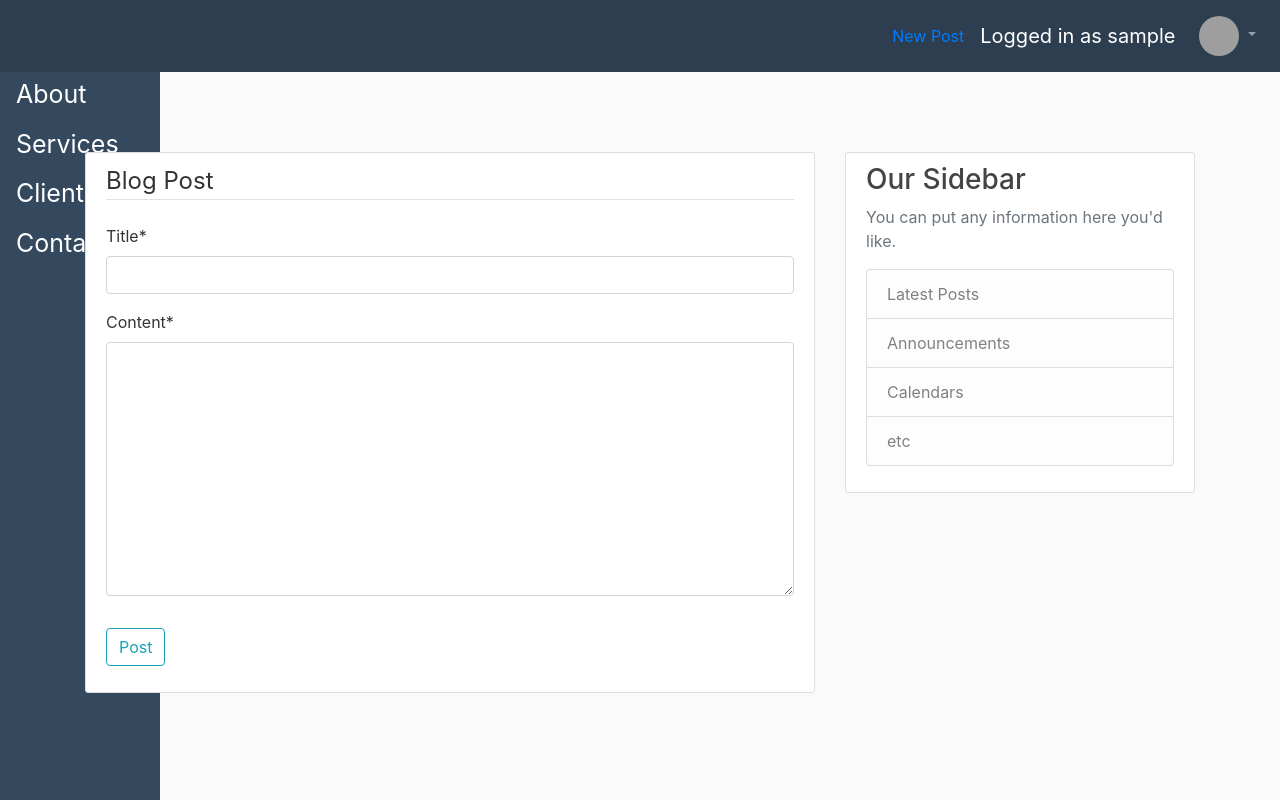
After one commit to altinthaqi/e-ditari, a Django app: page /post/new/ in a window 1280 px wide. The commit adds this page. Run offline with Django 3.2, Linux system fonts and the light colour scheme; the visitor is signed in with stand-in values (Sample User, id 1); some libraries are stand-ins or nearby versions; grey boxes are pictures that could not be loaded.

Commit message:
Users can now post, update or delete posts from front

```diff
--- a/django_project/settings.py
+++ b/django_project/settings.py
@@ -33,6 +33,7 @@ ALLOWED_HOSTS = []
 # Application definition
 
 INSTALLED_APPS = [
+    'crispy_forms',
     'editari.apps.EditariConfig',
     'django.contrib.admin',
     'django.contrib.auth',
--- a/editari/models.py
+++ b/editari/models.py
@@ -4,6 +4,7 @@ from django.contrib.auth.models import User
 from django.db.models.signals import post_save
 from django.dispatch import receiver
 from django.utils.html import format_html
+from django.urls import reverse
 
 class Newsletter(models.Model):
     email = models.EmailField(max_length=254, unique=True)
@@ -20,6 +21,9 @@ class Post(models.Model):
 
     def __str__(self):
         return self.title
+    def get_absolute_url(self):
+        return reverse('post-detail', kwargs={'pk': self.pk})
+
 class Profile(models.Model):
     user = models.OneToOneField(User, on_delete=models.CASCADE)
     birth_date = models.DateField(null=True, blank=True)
--- a/editari/templates/editari/base.html
+++ b/editari/templates/editari/base.html
@@ -16,6 +16,7 @@
 </head>
 <body>
   <nav class="navbar navbar-dark navbar-expand-sm">
+    <a class="nav-item nav-link" href="{% url 'post-create' %}"> New Post </a>
     <a class="navbar-brand" href="#">Logged in as {{ user.username }}</a>
     <button class="navbar-toggler" type="button" data-toggle="collapse" data-target="#navbar-list-4" aria-controls="navbarNav" aria-expanded="false" aria-label="Toggle navigation">
       <span class="navbar-toggler-icon"></span>
--- a/editari/templates/editari/blogs.html
+++ b/editari/templates/editari/blogs.html
@@ -7,7 +7,7 @@
             <a class="mr-2" href="#">{{ post.author }}</a>
             <small class="text-muted">{{ post.date_posted|date:"F d, Y" }}</small>
           </div>
-          <h2><a class="article-title" href="#">{{ post.title }}</a></h2>
+          <h2><a class="article-title" href="{% url 'post-detail' post.id %}">{{ post.title }}</a></h2>
           <p class="article-content">{{ post.content }}</p>
           <a href="#"><i class="fas fa-thumbtack"></i></a>
         </div>
--- /dev/null
+++ b/editari/templates/editari/post_form.html
@@ -0,0 +1,16 @@
+{% extends "editari/base.html" %}
+{% load crispy_forms_tags %}
+{% block content %}
+    <div class="content-section">
+        <form method="POST">
+            {% csrf_token %}
+            <fieldset class="form-group">
+                <legend class="border-bottom mb-4">Blog Post</legend>
+                {{ form|crispy }}
+            </fieldset>
+            <div class="form-group">
+                <button class="btn btn-outline-info" type="submit">Post</button>
+            </div>
+        </form>
+    </div>
+{% endblock content %}
--- a/editari/urls.py
+++ b/editari/urls.py
@@ -2,12 +2,17 @@ from django.urls import path
 from . import views
 from django.contrib import admin
 from django.contrib.auth import views as auth_views
+from .views import PostListView, PostDetailView, PostCreateView, PostUpdateView, PostDeleteView
 
 urlpatterns = [
     path('', views.index, name='index'),
     path('staff-register', views.staff_register, name='staff-register'),
     path('parent-register', views.parent_register, name='parent-register'),
     path('student-register', views.student_register, name='student-register'),
-    path('home', views.blogs, name='blogs'),
+    path('post/<int:pk>/', PostDetailView.as_view(), name='post-detail'),
+    path('post/new/', PostCreateView.as_view(), name='post-create'),
+    path('post/<int:pk>/update/', PostUpdateView.as_view(), name='post-update'),
+    path('post/<int:pk>/delete/', PostDeleteView.as_view(), name='post-delete'),
+    path('home', PostListView.as_view(), name='blogs'),
     path('login', views.login_user, name = 'login'),
 ]
--- a/editari/views.py
+++ b/editari/views.py
@@ -11,6 +11,8 @@ from editari.forms import SignUpForm
 from django.contrib.auth.forms import AuthenticationForm
 from django import forms
 from django.template import RequestContext
+from django.contrib.auth.mixins import LoginRequiredMixin, UserPassesTestMixin
+from  django.views.generic import ListView, DetailView, CreateView, UpdateView, DeleteView
 # Create your views here.
 
 def index(request):
@@ -96,3 +98,44 @@ def login_user(request):
             messages.error(request,"Username ose passwordi eshte gabim!")
     form = AuthenticationForm()
     return render(request=request, template_name="editari/login.html", context={"login_form":form})
+
+class PostListView(ListView):
+    model = Post
+    template_name = 'editari/blogs.html'
+    context_object_name = 'posts'
+    ordering = ['-date_posted']
+
+class PostDetailView(DetailView):
+    model = Post
+
+class PostCreateView(LoginRequiredMixin, CreateView):
+    model = Post
+    fields = ['title', 'content']
+
+    def form_valid(self, form):
+        form.instance.author = self.request.user
+        return super().form_valid(form)
+
+class PostUpdateView(LoginRequiredMixin, UserPassesTestMixin, UpdateView):
+    model = Post
+    fields = ['title', 'content']
+
+    def form_valid(self, form):
+        form.instance.author = self.request.user
+        return super().form_valid(form)
+
+    def test_func(self):
+        post = self.get_object()
+        if self.request.user == post.author:
+            return True
+        return False
+
+class PostDeleteView(LoginRequiredMixin, UserPassesTestMixin, DeleteView):
+    model = Post
+    success_url = '/home'
+
+    def test_func(self):
+        post = self.get_object()
+        if self.request.user == post.author:
+            return True
+        return False
```
Also changed, not shown: editari/templates/editari/post_confirm_delete.html (added, +17 -0 lines), editari/templates/editari/post_detail.html (added, +18 -0 lines).
